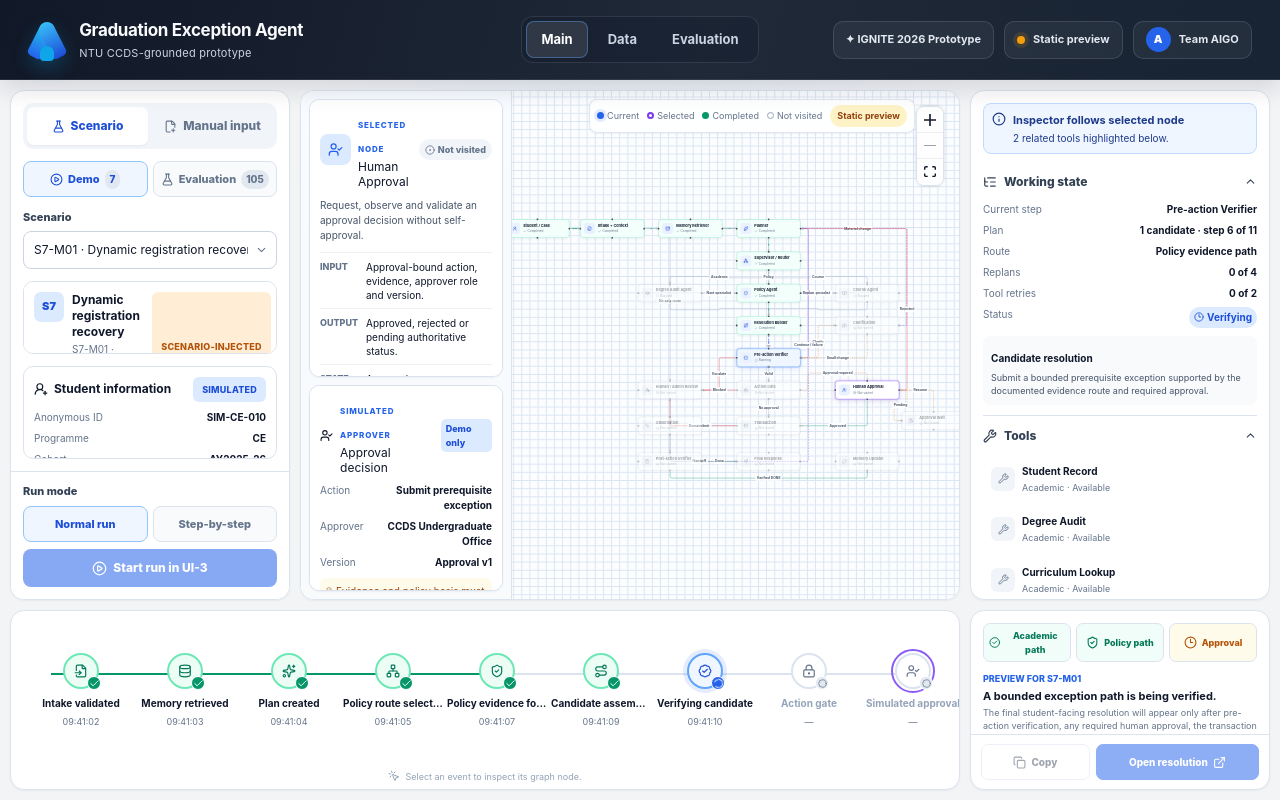
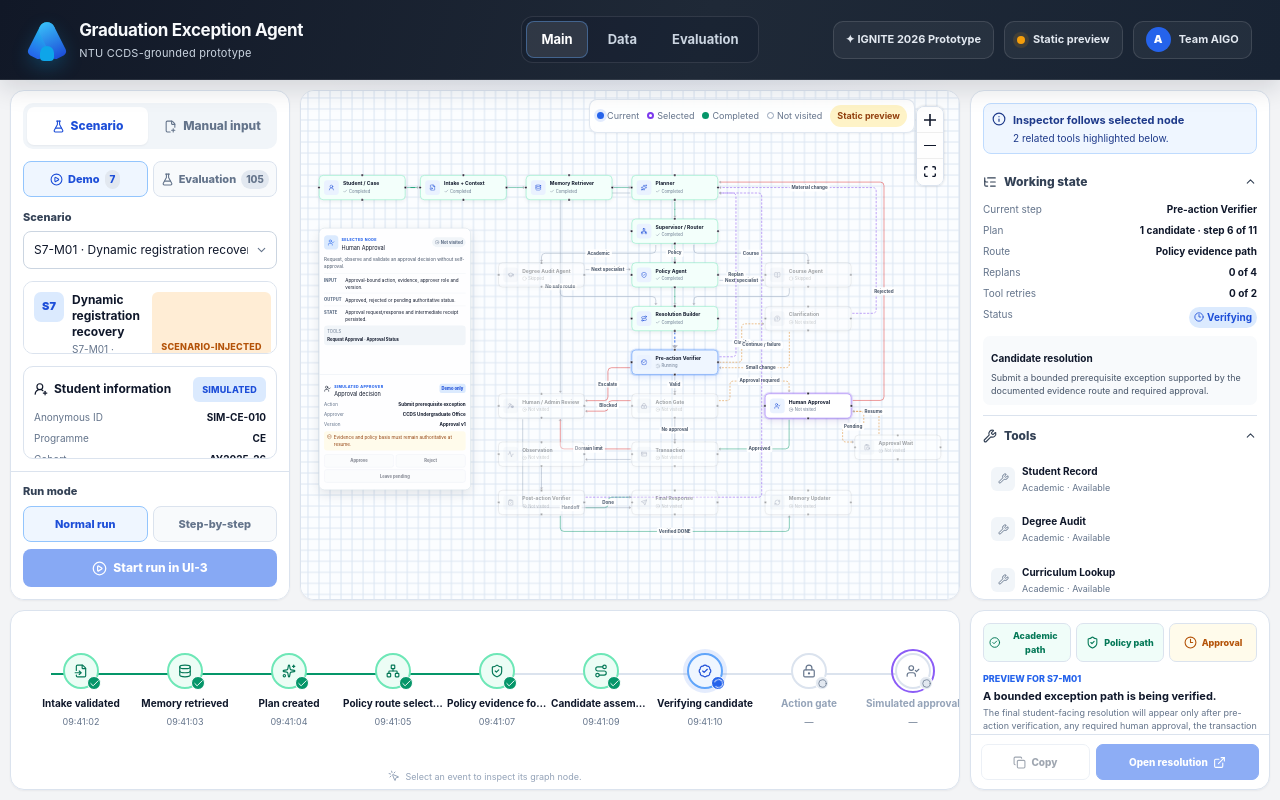
Before and after one commit to lyk6666/gradroute-agent, a Next.js app in the folder frontend/: page / in a window 1280 px wide. Built offline with nearby package versions, Linux system fonts and the light colour scheme.

Commit message:
refactor: embed inspector and separate graph routes

```diff
--- a/frontend/app/globals.css
+++ b/frontend/app/globals.css
@@ -358,9 +358,12 @@ a:focus-visible {
 .legend-completed { background: var(--success); }
 .legend-idle { border: 1px solid #94a3b8; background: white; }
 .graph-legend b { padding: 4px 7px; color: #92400e; border-radius: 999px; background: #fef3c7; font-size: 9px; }
-.agent-canvas-shell { display: grid; min-height: 0; flex: 1; grid-template-columns: minmax(210px, 25%) minmax(0, 1fr); background: #fbfdff; }
-.agent-canvas-shell > .react-flow { grid-row: 1; grid-column: 2; min-width: 0; min-height: 0; border-left: 1px solid var(--border); }
-.canvas-internal-rail { display: grid; min-width: 0; min-height: 0; grid-row: 1; grid-column: 1; grid-template-rows: minmax(0, 1.15fr) minmax(0, .85fr); gap: 8px; padding: 8px; background: linear-gradient(180deg, #f8fbff, #f8fafc); }
+.agent-canvas-shell { position: relative; min-height: 0; flex: 1; background: #fbfdff; }
+.agent-canvas-shell > .react-flow { width: 100%; min-width: 0; height: 100%; min-height: 0; }
+.canvas-embedded-inspector { display: grid; width: 330px; height: 570px; grid-template-rows: minmax(0, 1.12fr) minmax(0, .88fr); overflow: hidden; border: 1px solid #cbd5e1; border-radius: 12px; background: rgb(248 250 252 / 97%); box-shadow: 0 9px 26px rgb(15 23 42 / 11%); }
+.canvas-embedded-inspector .canvas-detail-card { border: 0; border-radius: 0; box-shadow: none; }
+.canvas-embedded-inspector .canvas-detail-card:first-child { border-bottom: 1px solid var(--border); }
+.react-flow__node-inspectorNode { cursor: default; }
 .canvas-detail-card { min-height: 0; overflow: auto; padding: 10px; border: 1px solid var(--border); border-radius: 10px; background: rgb(255 255 255 / 96%); box-shadow: var(--shadow-sm); }
 .canvas-detail-card header { display: flex; align-items: center; gap: 7px; }
 .canvas-detail-card header > div { min-width: 0; }
@@ -403,6 +406,7 @@ a:focus-visible {
 .agent-node-copy small { display: flex; align-items: center; gap: 3px; color: var(--muted); font-size: 9px; }
 .agent-flow-node.status-running .agent-node-copy small svg { animation: graph-spin 1.2s linear infinite; }
 .react-flow__handle { width: 5px; height: 5px; min-width: 5px; min-height: 5px; border: 1px solid white; background: #64748b; }
+.agent-flow-node .react-flow__handle[data-handleid*="-"] { opacity: 0; }
 .react-flow__controls { overflow: hidden; border: 1px solid var(--border); border-radius: 8px; box-shadow: var(--shadow-sm); }
 .react-flow__controls-button { width: 24px; height: 24px; border-bottom-color: var(--border); }
 .flow-edge { stroke-width: 1.5; }
@@ -516,9 +520,7 @@ a:focus-visible {
   }
   .intake-panel { min-height: 680px; }
   .graph-panel { min-height: 820px; }
-  .agent-canvas-shell { grid-template-columns: 1fr; grid-template-rows: auto 620px; }
-  .canvas-internal-rail { grid-row: 1; grid-column: 1; grid-template-columns: 1fr; grid-template-rows: auto auto; }
-  .agent-canvas-shell > .react-flow { grid-row: 2; grid-column: 1; border-top: 1px solid var(--border); border-left: 0; }
+  .agent-canvas-shell { min-height: 760px; }
   .graph-toolbar { right: 42px; }
   .graph-legend { justify-content: flex-start; }
 }
--- a/frontend/features/main-workspace/AgentGraphCanvas.tsx
+++ b/frontend/features/main-workspace/AgentGraphCanvas.tsx
@@ -38,6 +38,11 @@ type AgentGraphCanvasProps = {
   selectedNodeId: string;
 };
 
+type CanvasInspectorNodeData = {
+  selectedNode: NodeSummary;
+  selectedNodeId: string;
+} & Record<string, unknown>;
+
 const statusLabels: Record<NodeStatus, string> = {
   idle: 'Not visited',
   completed: 'Completed',
@@ -62,20 +67,34 @@ function AgentFlowNode({ data }: NodeProps<Node<AgentNodeData>>) {
   return (
     <div className={`agent-flow-node status-${data.status}`} title={`${data.label}: ${statusLabels[data.status]}`}>
       <Handle id="top" position={Position.Top} type="target" />
+      <Handle id="top-left" position={Position.Top} style={{ left: '28%' }} type="target" />
+      <Handle id="top-right" position={Position.Top} style={{ left: '72%' }} type="target" />
       <Handle id="left" position={Position.Left} type="target" />
+      <Handle id="left-top" position={Position.Left} style={{ top: '28%' }} type="target" />
+      <Handle id="left-bottom" position={Position.Left} style={{ top: '72%' }} type="target" />
       <Handle id="top" position={Position.Top} type="source" />
+      <Handle id="top-left" position={Position.Top} style={{ left: '28%' }} type="source" />
+      <Handle id="top-right" position={Position.Top} style={{ left: '72%' }} type="source" />
       <Handle id="left" position={Position.Left} type="source" />
+      <Handle id="left-top" position={Position.Left} style={{ top: '28%' }} type="source" />
+      <Handle id="left-bottom" position={Position.Left} style={{ top: '72%' }} type="source" />
       <span className="agent-node-icon"><Icon aria-hidden="true" size={14} /></span>
       <span className="agent-node-copy"><strong>{data.label}</strong><small><StatusIcon status={data.status} /> {statusLabels[data.status]}</small></span>
       <Handle id="right" position={Position.Right} type="source" />
+      <Handle id="right-top" position={Position.Right} style={{ top: '28%' }} type="source" />
+      <Handle id="right-bottom" position={Position.Right} style={{ top: '72%' }} type="source" />
       <Handle id="bottom" position={Position.Bottom} type="source" />
+      <Handle id="bottom-left" position={Position.Bottom} style={{ left: '28%' }} type="source" />
+      <Handle id="bottom-right" position={Position.Bottom} style={{ left: '72%' }} type="source" />
       <Handle id="right" position={Position.Right} type="target" />
+      <Handle id="right-top" position={Position.Right} style={{ top: '28%' }} type="target" />
+      <Handle id="right-bottom" position={Position.Right} style={{ top: '72%' }} type="target" />
       <Handle id="bottom" position={Position.Bottom} type="target" />
+      <Handle id="bottom-left" position={Position.Bottom} style={{ left: '28%' }} type="target" />
+      <Handle id="bottom-right" position={Position.Bottom} style={{ left: '72%' }} type="target" />
     </div>
   );
 }
-
-const nodeTypes = { agentNode: AgentFlowNode };
 
 function NodeDetail({ node }: { node: NodeSummary }) {
   const Icon = node.icon;
@@ -145,9 +164,35 @@ function HumanInteraction({ selectedNodeId }: { selectedNodeId: string }) {
   );
 }
 
+function CanvasInspectorNode({ data }: NodeProps<Node<CanvasInspectorNodeData>>) {
+  return (
+    <aside aria-label="Selected node and human interaction" className="canvas-embedded-inspector nodrag nowheel nopan">
+      <NodeDetail node={data.selectedNode} />
+      <HumanInteraction selectedNodeId={data.selectedNodeId} />
+    </aside>
+  );
+}
+
+const nodeTypes = {
+  agentNode: AgentFlowNode,
+  inspectorNode: CanvasInspectorNode,
+};
+
 export function AgentGraphCanvas({ onSelectNode, selectedNodeId }: AgentGraphCanvasProps) {
   const selectedNode = NODE_SUMMARIES[selectedNodeId] ?? NODE_SUMMARIES.pre_action_verifier;
-  const nodes = INITIAL_GRAPH_NODES.map((node) => ({ ...node, selected: node.id === selectedNodeId }));
+  const inspectorNode: Node<CanvasInspectorNodeData> = {
+    id: 'canvas_inspector',
+    type: 'inspectorNode',
+    position: { x: 0, y: 115 },
+    data: { selectedNode, selectedNodeId },
+    draggable: false,
+    selectable: false,
+    zIndex: 3,
+  };
+  const nodes: Node[] = [
+    ...INITIAL_GRAPH_NODES.map((node) => ({ ...node, selected: node.id === selectedNodeId })),
+    inspectorNode,
+  ];
 
   return (
     <section aria-label="Agent execution graph" className="workspace-panel graph-panel">
@@ -168,14 +213,16 @@ export function AgentGraphCanvas({ onSelectNode, selectedNodeId }: AgentGraphCan
           edgesFocusable
           elementsSelectable
           fitView
-          fitViewOptions={{ padding: 0.04, maxZoom: 0.8 }}
+          fitViewOptions={{ padding: 0.06, maxZoom: 0.86 }}
           maxZoom={1.45}
           minZoom={0.34}
           nodeTypes={nodeTypes}
           nodes={nodes}
           nodesConnectable={false}
           nodesDraggable={false}
-          onNodeClick={(_event: ReactMouseEvent, node) => onSelectNode(node.id)}
+          onNodeClick={(_event: ReactMouseEvent, node) => {
+            if (node.type === 'agentNode') onSelectNode(node.id);
+          }}
           panOnScroll
           proOptions={{ hideAttribution: true }}
           zoomOnDoubleClick={false}
@@ -183,11 +230,6 @@ export function AgentGraphCanvas({ onSelectNode, selectedNodeId }: AgentGraphCan
           <Background color="#dbe5f2" gap={24} size={1} variant={BackgroundVariant.Lines} />
           <Controls position="top-right" showInteractive={false} />
         </ReactFlow>
-
-        <aside className="canvas-internal-rail">
-          <NodeDetail node={selectedNode} />
-          <HumanInteraction selectedNodeId={selectedNodeId} />
-        </aside>
       </div>
     </section>
   );
--- a/frontend/features/main-workspace/workspace-data.ts
+++ b/frontend/features/main-workspace/workspace-data.ts
@@ -321,6 +321,7 @@ export const INITIAL_GRAPH_NODES: Node<AgentNodeData>[] = summaries.map((summary
 }));
 
 type EdgeKind = 'completed' | 'active' | 'conditional' | 'replan' | 'success' | 'danger' | 'waiting';
+type RoutedEdge = Edge & { pathOptions: { borderRadius: number; offset: number } };
 
 function edge(
   id: string,
@@ -329,7 +330,8 @@ function edge(
   label?: string,
   kind: EdgeKind = 'conditional',
   handles: [string, string] = ['bottom', 'top'],
-): Edge {
+  offset = 18,
+): RoutedEdge {
   return {
     id,
     source,
@@ -338,6 +340,7 @@ function edge(
     sourceHandle: handles[0],
     targetHandle: handles[1],
     type: 'smoothstep',
+    pathOptions: { borderRadius: 8, offset },
     className: `flow-edge edge-${kind}`,
     animated: kind === 'active',
     labelBgPadding: [4, 2],
@@ -352,36 +355,36 @@ export const GRAPH_EDGES: Edge[] = [
   edge('e-intake-memory', 'intake_context', 'memory_retriever', undefined, 'completed', ['right', 'left']),
   edge('e-memory-planner', 'memory_retriever', 'planner', undefined, 'completed', ['right', 'left']),
   edge('e-planner-router', 'planner', 'supervisor_router', undefined, 'completed'),
-  edge('e-planner-admin', 'planner', 'human_admin_review', 'No safe route', 'conditional', ['left', 'top']),
-  edge('e-router-audit', 'supervisor_router', 'degree_audit_agent', 'Academic', 'conditional'),
+  edge('e-planner-admin', 'planner', 'human_admin_review', 'No safe route', 'conditional', ['left-bottom', 'top-right'], 26),
+  edge('e-router-audit', 'supervisor_router', 'degree_audit_agent', 'Academic', 'conditional', ['bottom-left', 'top']),
   edge('e-router-policy', 'supervisor_router', 'policy_agent', 'Policy', 'completed'),
-  edge('e-router-course', 'supervisor_router', 'course_agent', 'Course', 'conditional'),
-  edge('e-audit-policy', 'degree_audit_agent', 'policy_agent', 'Next specialist', 'conditional', ['right', 'left']),
-  edge('e-policy-course', 'policy_agent', 'course_agent', 'Next specialist', 'conditional', ['right', 'left']),
-  edge('e-audit-builder', 'degree_audit_agent', 'resolution_builder', undefined, 'conditional'),
+  edge('e-router-course', 'supervisor_router', 'course_agent', 'Course', 'conditional', ['bottom-right', 'top']),
+  edge('e-audit-policy', 'degree_audit_agent', 'policy_agent', 'Next specialist', 'conditional', ['right-top', 'left-top'], 22),
+  edge('e-policy-course', 'policy_agent', 'course_agent', 'Next specialist', 'conditional', ['right-bottom', 'left-bottom'], 22),
+  edge('e-audit-builder', 'degree_audit_agent', 'resolution_builder', undefined, 'conditional', ['bottom-right', 'top-left']),
   edge('e-policy-builder', 'policy_agent', 'resolution_builder', undefined, 'completed'),
-  edge('e-course-builder', 'course_agent', 'resolution_builder', undefined, 'conditional'),
+  edge('e-course-builder', 'course_agent', 'resolution_builder', undefined, 'conditional', ['bottom-left', 'top-right']),
   edge('e-builder-pre', 'resolution_builder', 'pre_action_verifier', undefined, 'active'),
   edge('e-pre-action', 'pre_action_verifier', 'action_gate', 'Valid', 'conditional'),
-  edge('e-pre-planner', 'pre_action_verifier', 'planner', 'Replan', 'replan', ['right', 'right']),
-  edge('e-pre-clarify', 'pre_action_verifier', 'clarification', 'Clarify', 'waiting', ['right', 'left']),
-  edge('e-pre-admin', 'pre_action_verifier', 'human_admin_review', 'Escalate', 'danger', ['left', 'right']),
-  edge('e-clarify-pre', 'clarification', 'pre_action_verifier', 'Small change', 'waiting', ['bottom', 'right']),
-  edge('e-clarify-planner', 'clarification', 'planner', 'Material change', 'replan', ['right', 'right']),
+  edge('e-pre-planner', 'pre_action_verifier', 'planner', 'Replan', 'replan', ['right-top', 'right-bottom'], 36),
+  edge('e-pre-clarify', 'pre_action_verifier', 'clarification', 'Clarify', 'waiting', ['right', 'left-bottom'], 22),
+  edge('e-pre-admin', 'pre_action_verifier', 'human_admin_review', 'Escalate', 'danger', ['left-bottom', 'right-top'], 22),
+  edge('e-clarify-pre', 'clarification', 'pre_action_verifier', 'Small change', 'waiting', ['bottom-left', 'right-bottom'], 28),
+  edge('e-clarify-planner', 'clarification', 'planner', 'Material change', 'replan', ['right-top', 'right'], 52),
   edge('e-gate-transaction', 'action_gate', 'transaction', 'No approval', 'conditional'),
-  edge('e-gate-approval', 'action_gate', 'human_approval', 'Approval required', 'waiting', ['right', 'top']),
-  edge('e-gate-admin', 'action_gate', 'human_admin_review', 'Blocked', 'danger', ['left', 'right']),
-  edge('e-approval-transaction', 'human_approval', 'transaction', 'Approved', 'success', ['bottom', 'right']),
-  edge('e-approval-planner', 'human_approval', 'planner', 'Rejected', 'danger', ['right', 'right']),
-  edge('e-approval-pause', 'human_approval', 'pause_checkpoint', 'Pending', 'waiting', ['right', 'left']),
-  edge('e-pause-approval', 'pause_checkpoint', 'human_approval', 'Resume', 'waiting', ['top', 'right']),
-  edge('e-transaction-observation', 'transaction', 'observation', undefined, 'conditional', ['left', 'right']),
-  edge('e-transaction-admin', 'transaction', 'human_admin_review', 'Domain limit', 'danger', ['left', 'bottom']),
+  edge('e-gate-approval', 'action_gate', 'human_approval', 'Approval required', 'waiting', ['right-top', 'top-left'], 24),
+  edge('e-gate-admin', 'action_gate', 'human_admin_review', 'Blocked', 'danger', ['left-top', 'right-bottom'], 24),
+  edge('e-approval-transaction', 'human_approval', 'transaction', 'Approved', 'success', ['bottom-left', 'right-top'], 24),
+  edge('e-approval-planner', 'human_approval', 'planner', 'Rejected', 'danger', ['right-top', 'right-top'], 68),
+  edge('e-approval-pause', 'human_approval', 'pause_checkpoint', 'Pending', 'waiting', ['right-bottom', 'left-top'], 24),
+  edge('e-pause-approval', 'pause_checkpoint', 'human_approval', 'Resume', 'waiting', ['top-left', 'right-bottom'], 34),
+  edge('e-transaction-observation', 'transaction', 'observation', undefined, 'conditional', ['left-bottom', 'right-bottom'], 24),
+  edge('e-transaction-admin', 'transaction', 'human_admin_review', 'Domain limit', 'danger', ['left-top', 'bottom-right'], 28),
   edge('e-observation-post', 'observation', 'post_action_verifier', undefined, 'conditional'),
-  edge('e-post-planner', 'post_action_verifier', 'planner', 'Continue / failure', 'replan', ['right', 'right']),
-  edge('e-post-final', 'post_action_verifier', 'final_response', 'Done', 'success', ['right', 'left']),
-  edge('e-post-memory', 'post_action_verifier', 'memory_updater', 'Verified DONE', 'success', ['bottom', 'bottom']),
-  edge('e-admin-final', 'human_admin_review', 'final_response', 'Handoff', 'conditional', ['bottom', 'left']),
+  edge('e-post-planner', 'post_action_verifier', 'planner', 'Continue / failure', 'replan', ['right-top', 'right-bottom'], 92),
+  edge('e-post-final', 'post_action_verifier', 'final_response', 'Done', 'success', ['right-bottom', 'left-top'], 22),
+  edge('e-post-memory', 'post_action_verifier', 'memory_updater', 'Verified DONE', 'success', ['bottom-right', 'bottom-left'], 34),
+  edge('e-admin-final', 'human_admin_review', 'final_response', 'Handoff', 'conditional', ['bottom-left', 'left-bottom'], 26),
 ];
 
 export const TIMELINE_EVENTS = [
```
Also changed, not shown: 1 other file (tests, documents, lock files or other folders).
